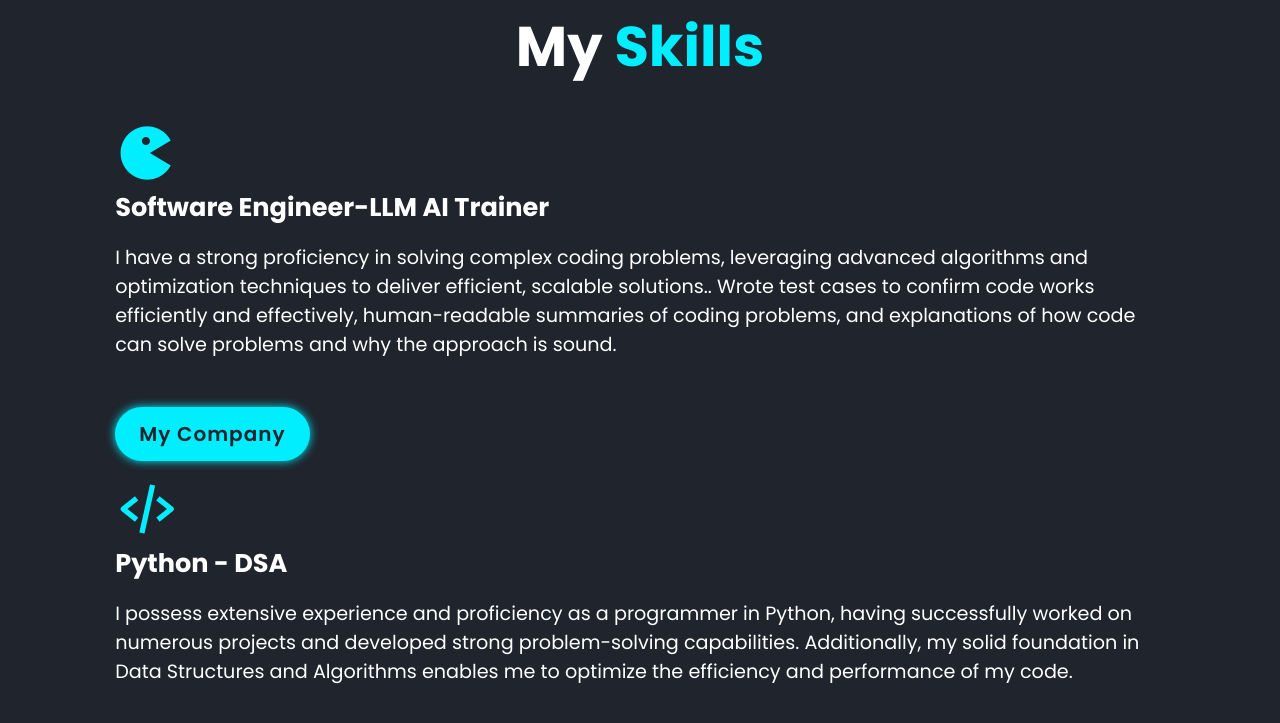
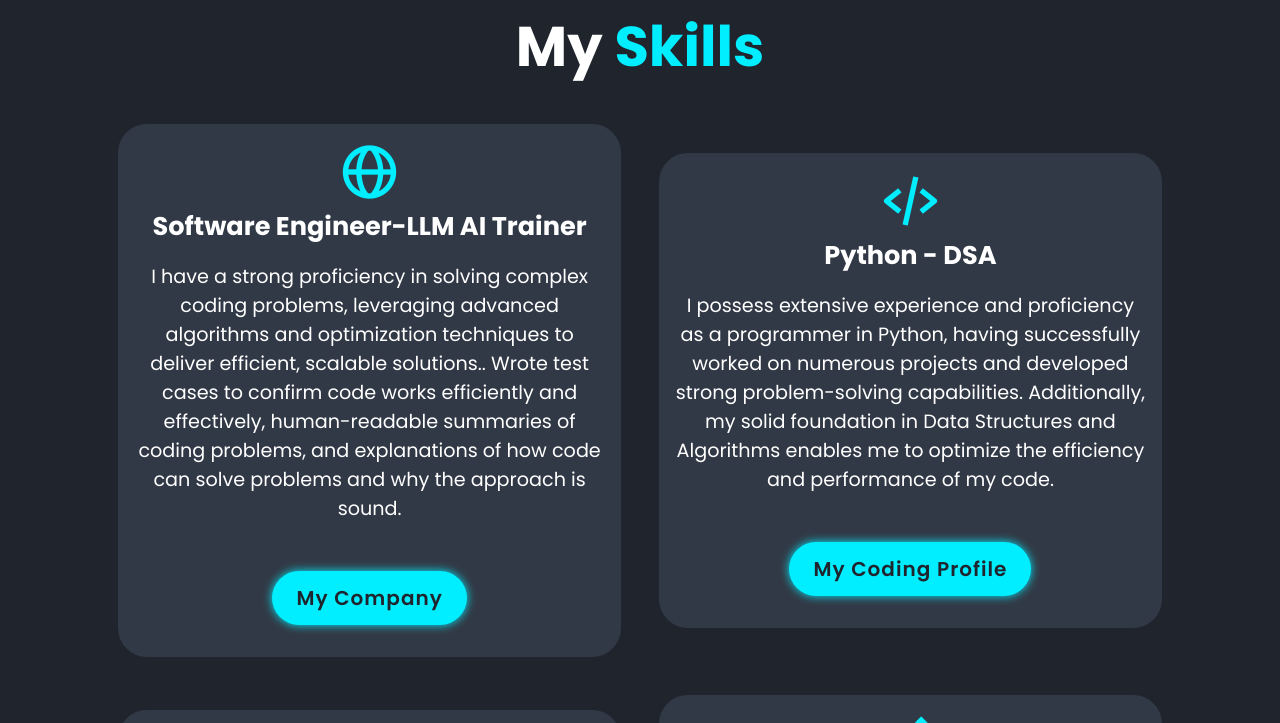
Before and after one commit to VANAM-SHIVA-KUMAR/Portfolio, a plain HTML site: page index.html in a window 1280 px wide. Shown: the part 1660-2383 px from the top of the page. Drawn offline with nearby package versions, Linux system fonts and the light colour scheme.

Commit message:
index.html

```diff
--- a/index.html
+++ b/index.html
@@ -81,8 +81,9 @@
     <section class="services" id="services">
         <h2 class="heading">My <span>Skills</span></h2>
 
-        <div class="services-box">
-                <i class='bx bxs-game'></i>
+        <div class="services-container">
+            <div class="services-box">
+                <i class='bx bx-globe'></i>
                 <h3>Software Engineer-LLM AI Trainer</h3>
                 <p>I have a strong proficiency in solving complex coding problems, leveraging advanced algorithms and optimization
                     techniques to deliver efficient, scalable solutions.. Wrote test cases to confirm code works efficiently and effectively,
```
